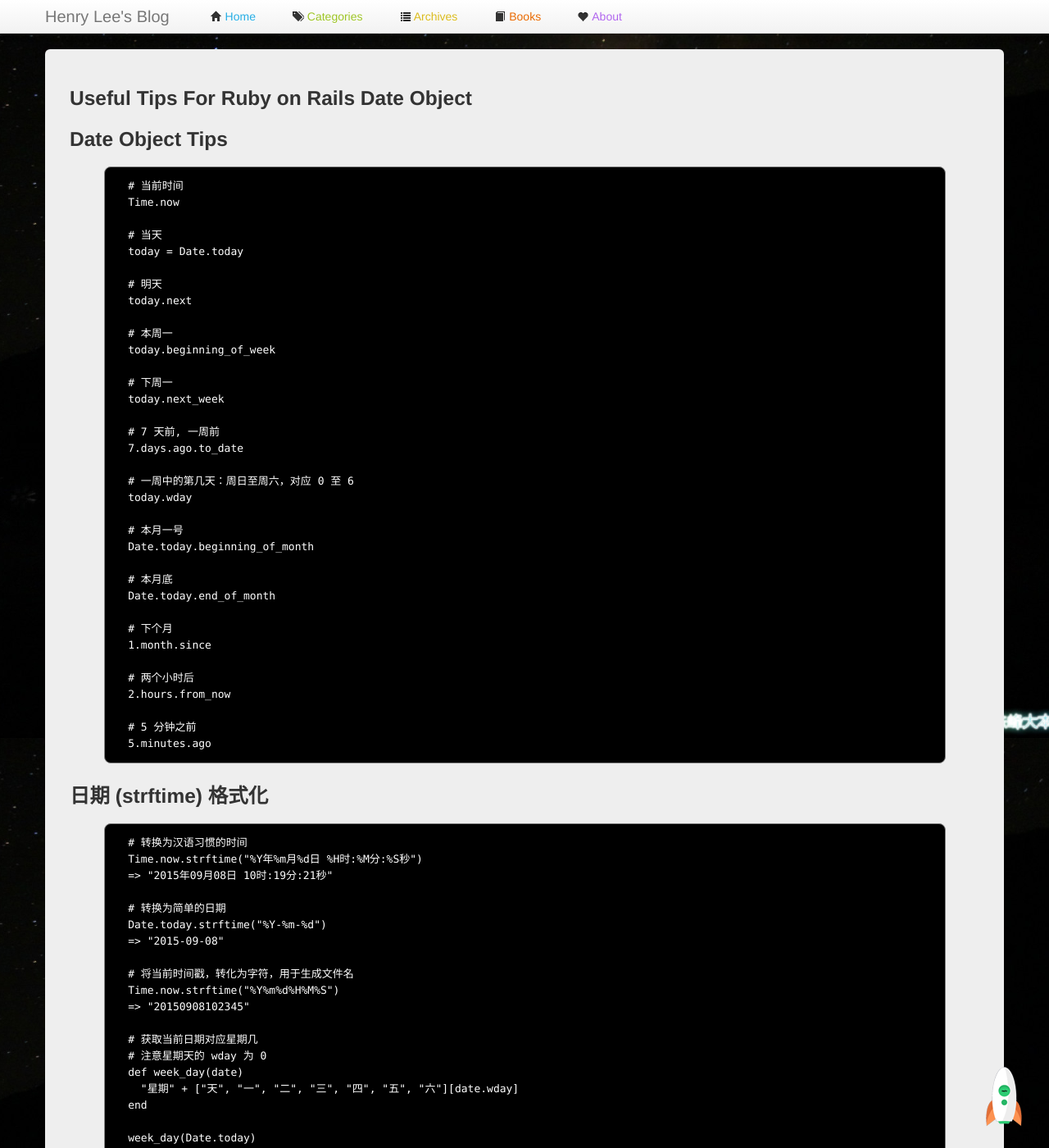
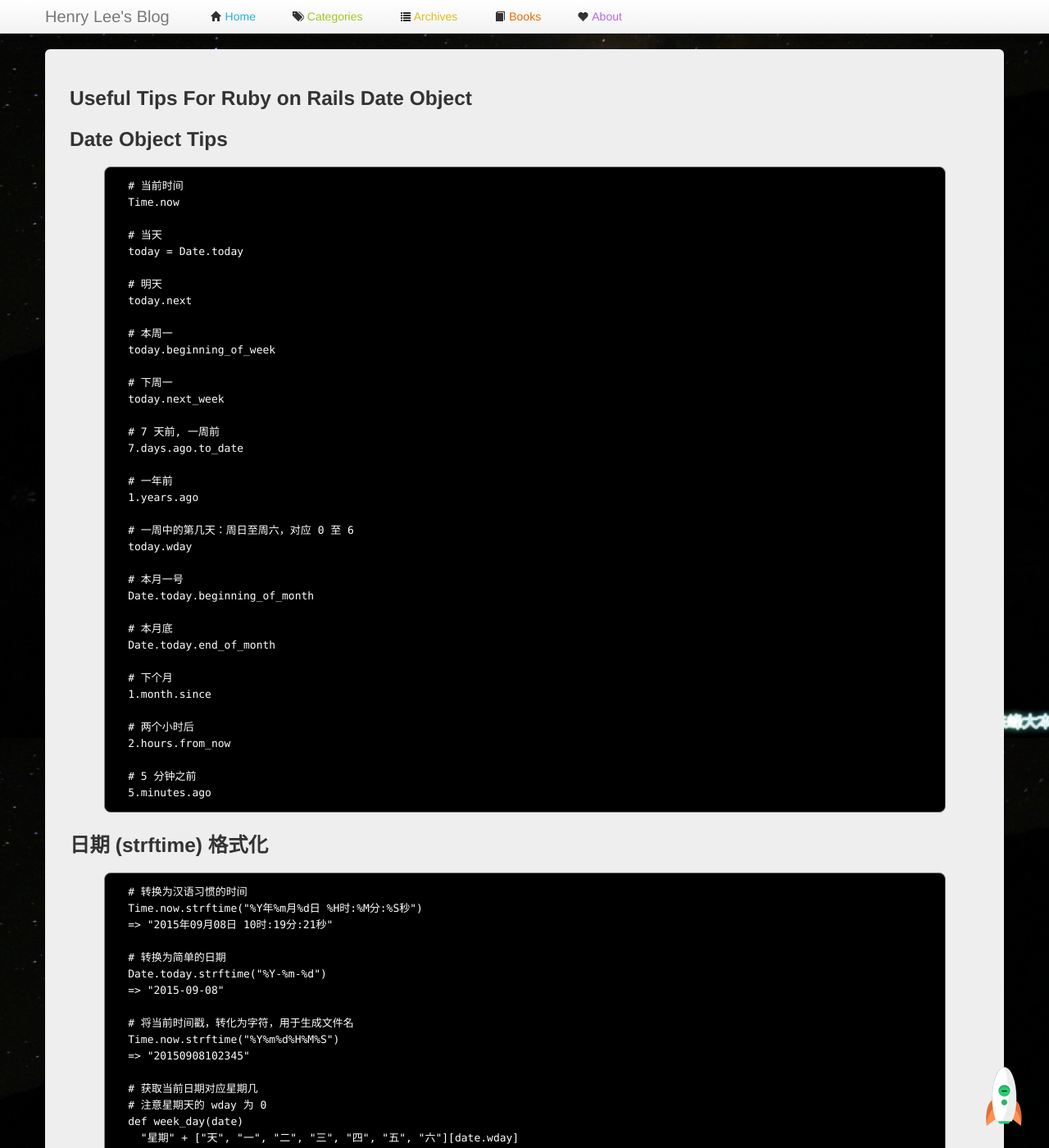
Before and after one commit to manageyp/manageyp.github.com, a Jekyll site: the page built from _posts/2012-11-09-useful-tips-for-ror-date-object.html, in a window 1280 px wide and 1400 px high. Shown: the whole window at 82% size. Built offline with Jekyll 4.4.1, drawn with Linux system fonts in a browser that asks for light colours; comment, search, counter and statistics services are not loaded.

Commit message:
[Change] useful-tips-for-ror-date-object

```diff
--- a/_posts/2012-11-09-useful-tips-for-ror-date-object.html
+++ b/_posts/2012-11-09-useful-tips-for-ror-date-object.html
@@ -26,6 +26,9 @@ record_on: 2012-11-09
 
   # 7 天前, 一周前
   7.days.ago.to_date
+
+  # 一年前
+  1.years.ago
 
   # 一周中的第几天：周日至周六，对应 0 至 6
   today.wday
```
